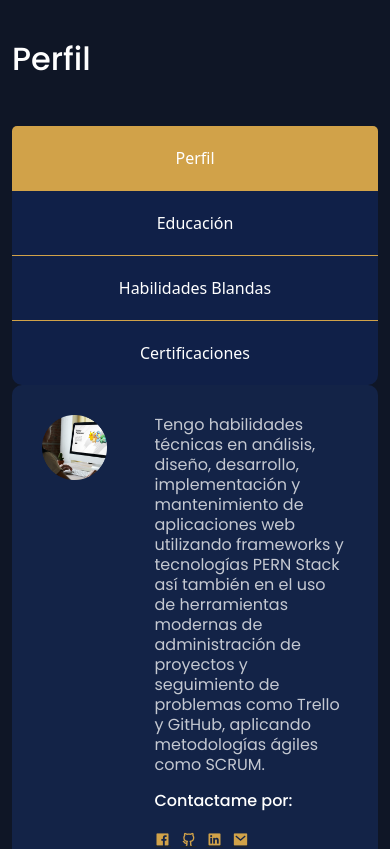
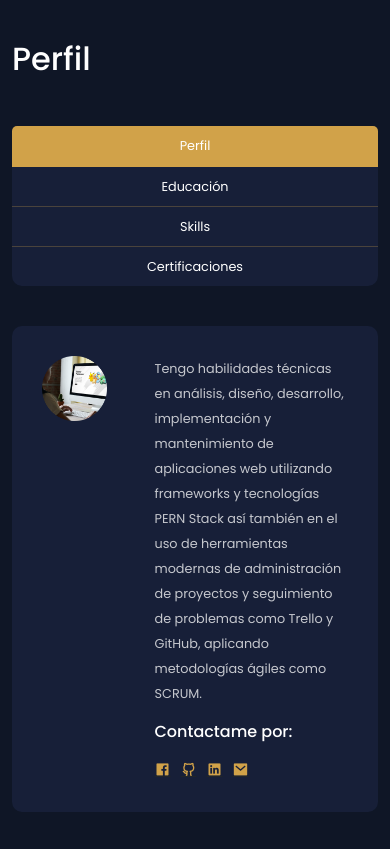
Before and after one commit to cinthiapiera/Portafolio, a React (Create React App) app: page / in a window 390 px wide. Shown: the part 880-1729 px from the top of the page. Built offline with nearby package versions, Linux system fonts and the light colour scheme.

Commit message:
responsive

```diff
--- a/src/components/About/About.css
+++ b/src/components/About/About.css
@@ -1,13 +1,5 @@
-/* #perfil{
-    font-family: "Poppins", sans-serif;
-} */
-
 .perfil__btns {
-    background: #102048;
-    /* background: #0f1626; */
-    /* background: #0E1831; */
-    /* background: #2a9250; */
-    /* background: #f5f5f5; */
+    background: #171f38;
     border-radius: 10px;
 }
 
@@ -18,8 +10,9 @@
     padding: 20px;
     color: #fff;
     background: transparent;
-    border-bottom: 1px solid #d1a249;
+    border-bottom: 1px solid #d1a24945;
     border-radius: 5px 5px 0px 0px;
+    font-family: "Poppins", sans-serif;
 }
 
 .perfil__btn-active {
@@ -32,7 +25,7 @@
 }
 
 .perfil__content__wrapper {
-    background: #132347;
+    background: #171f38;
     padding: 30px;
     border-radius: 10px;
 }
@@ -42,8 +35,8 @@
 }
 
 .perfil__content p{
-    line-height: 20px;
-    font-weight: 200;
+    line-height: 30px;
+    font-weight: 300;
 }
 
 .social__links span a i{
@@ -61,3 +54,22 @@
 }
 
 /* responsive */
+@media only screen and (max-width: 992px){
+    .perfil__btn{
+        padding: 10px 25px;
+        font-size: 0.8rem;
+    }
+
+    .perfil__btns{
+        margin-bottom: 40px;
+    }
+
+    .perfil__content p{
+        font-size: 0.8rem;
+        line-height: 25px;
+
+    }
+    .perfil__img{
+        height: 102px;
+    }
+}
--- a/src/components/About/About.jsx
+++ b/src/components/About/About.jsx
@@ -13,13 +13,13 @@ const About = () => {
       <Container>
         <Row>
           <Col lg='12' className='mb-5'>
-            <h2>Perfil</h2>{' '}
+            <h2>Perfil</h2>
           </Col>
           <Col lg='4' md='3'>
             <div className="perfil__btns d-flex flex-column align-items-center">
               <button className={`perfil__btn ${perfilFilter === 'PERFIL' ? 'perfil__btn-active':''}`} onClick={()=>setPerfilFilter('PERFIL')}>Perfil</button>
               <button className={`perfil__btn ${perfilFilter === 'EDUCACION' ? 'perfil__btn-active':''}`} onClick={()=>setPerfilFilter('EDUCACION')}>Educación</button>
-              <button className={`perfil__btn ${perfilFilter === 'SKILLS' ? 'perfil__btn-active':''}`} onClick={()=>setPerfilFilter('SKILLS')}>Habilidades Blandas</button>
+              <button className={`perfil__btn ${perfilFilter === 'SKILLS' ? 'perfil__btn-active':''}`} onClick={()=>setPerfilFilter('SKILLS')}>Skills</button>
               <button className={`perfil__btn ${perfilFilter === 'AWARD' ? 'perfil__btn-active':''}`} onClick={()=>setPerfilFilter('AWARD')}>Certificaciones</button>
             </div>
           </Col>
@@ -31,7 +31,6 @@ const About = () => {
                     <img src={perfil} alt="" className='w-100'/>
                   </div>
                   <div className="perfil__content w-75">
-                    {/* <h4>Cinthia Maldonado</h4> */}
                     <p>Tengo habilidades técnicas en análisis, diseño, desarrollo, implementación y mantenimiento de aplicaciones web utilizando frameworks y tecnologías PERN Stack así también en el uso de herramientas modernas de administración de proyectos y seguimiento de problemas como Trello y GitHub, aplicando metodologías ágiles como SCRUM.</p>
                     <div className="social__links">
                       <h6 className='mb-3'>Contactame por:</h6>
```
